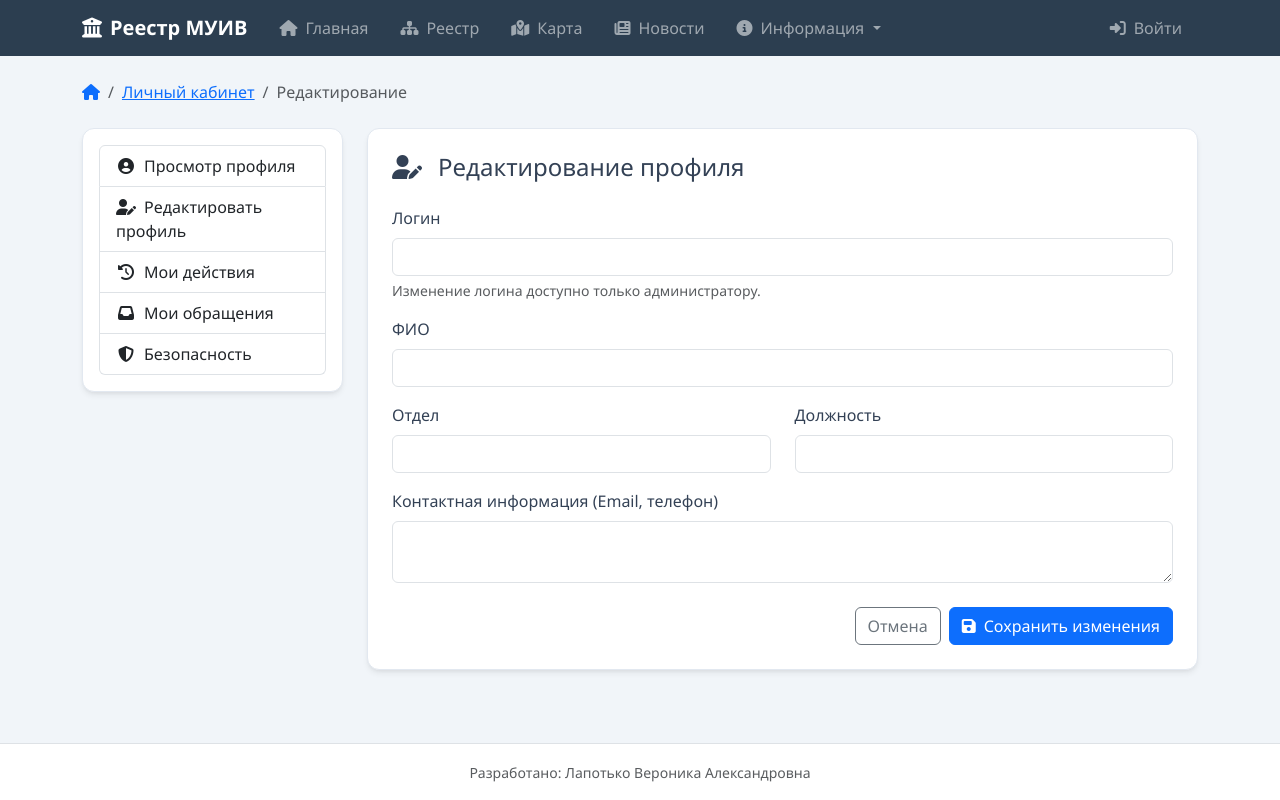
After one commit to LapotkoVeronikaA/IS_openStreetMap, a Python web app: template app/profile/templates/profile_edit.html in a window 1280 px wide. The commit adds this page. Run offline with Jinja, Linux system fonts and the light colour scheme; the template is opened without the code that fills it, so the values that code supplies are empty.

Commit message:
реализована страница редактирования профиля

```diff
--- a/app/profile/templates/profile_base.html
+++ b/app/profile/templates/profile_base.html
@@ -13,7 +13,7 @@
                    class="list-group-item list-group-item-action {% if request.endpoint == 'profile.view' %}active{% endif %}">
                    <i class="fas fa-user-circle fa-fw me-2"></i>Просмотр профиля
                 </a>
-                <a href="#"
+                <a href="{{ url_for('profile.edit', user_id=user.id) }}"
                    class="list-group-item list-group-item-action {% if request.endpoint == 'profile.edit' %}active{% endif %}">
                    <i class="fas fa-user-edit fa-fw me-2"></i>Редактировать профиль
                 </a>
--- /dev/null
+++ b/app/profile/templates/profile_edit.html
@@ -0,0 +1,44 @@
+{% extends "profile_base.html" %}
+
+{% set breadcrumbs_extra = [('Редактирование', '#')] %}
+
+{% block title %}Редактирование профиля{% endblock %}
+
+{% block profile_content %}
+<div class="card-modern p-4">
+    <h2 class="h4 mb-4"><i class="fas fa-user-edit me-3"></i>Редактирование профиля</h2>
+    <form method="POST">
+        <div class="mb-3">
+            <label class="form-label">Логин</label>
+            <input type="text" name="username" class="form-control" value="{{ user.username }}" {% if not can_edit_all %}readonly{% endif %}>
+            {% if not can_edit_all %}<div class="form-text">Изменение логина доступно только администратору.</div>{% endif %}
+        </div>
+
+        <div class="mb-3">
+            <label class="form-label">ФИО</label>
+            <input type="text" name="full_name" class="form-control" value="{{ user.full_name or '' }}">
+        </div>
+
+        <div class="row">
+            <div class="col-md-6 mb-3">
+                <label class="form-label">Отдел</label>
+                <input type="text" name="department" class="form-control" value="{{ user.department or '' }}">
+            </div>
+            <div class="col-md-6 mb-3">
+                <label class="form-label">Должность</label>
+                <input type="text" name="position" class="form-control" value="{{ user.position or '' }}">
+            </div>
+        </div>
+
+        <div class="mb-3">
+            <label class="form-label">Контактная информация (Email, телефон)</label>
+            <textarea name="contact_info" class="form-control" rows="2">{{ user.contact_info or '' }}</textarea>
+        </div>
+
+        <div class="d-flex justify-content-end gap-2 mt-4">
+            <a href="{{ url_for('profile.view', user_id=user.id) }}" class="btn btn-outline-secondary">Отмена</a>
+            <button type="submit" class="btn btn-primary"><i class="fas fa-save me-2"></i>Сохранить изменения</button>
+        </div>
+    </form>
+</div>
+{% endblock %}
```
Also changed, not shown: app/profile/routes.py (+53 -2 lines).
